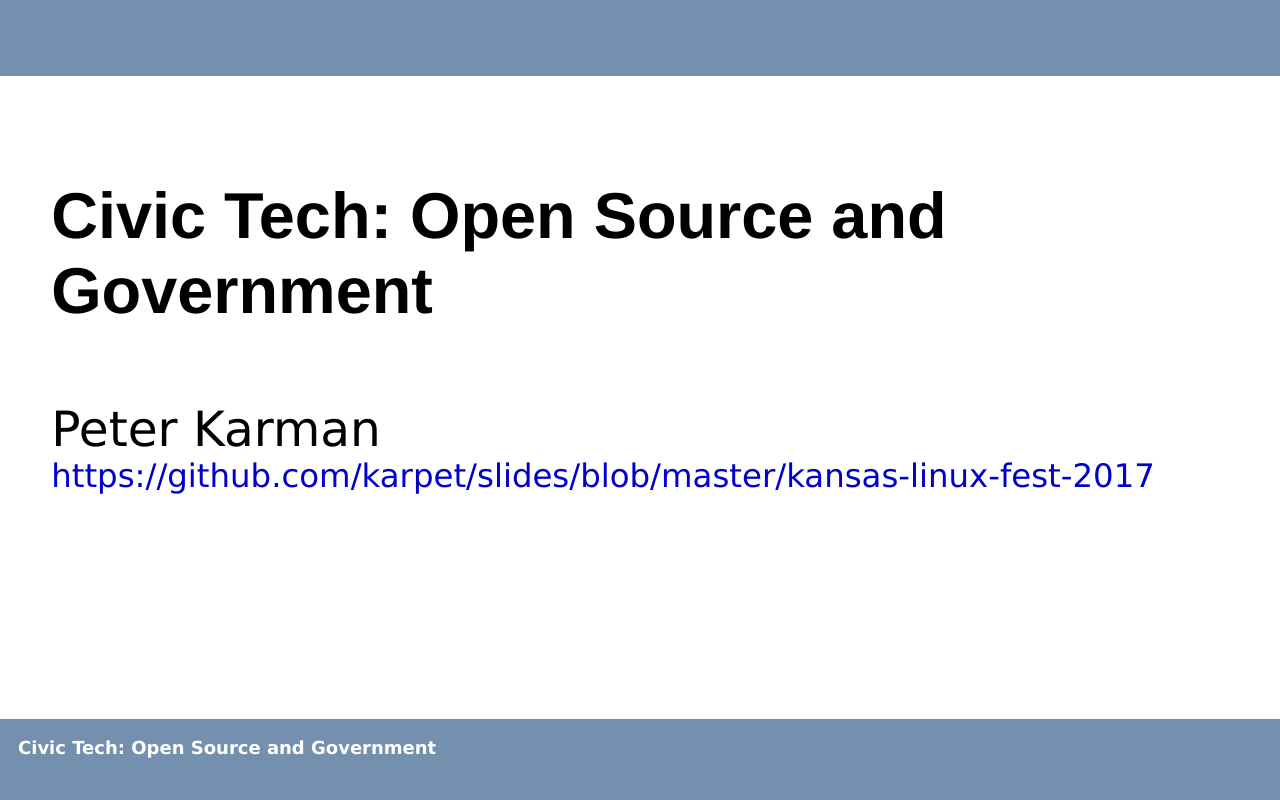
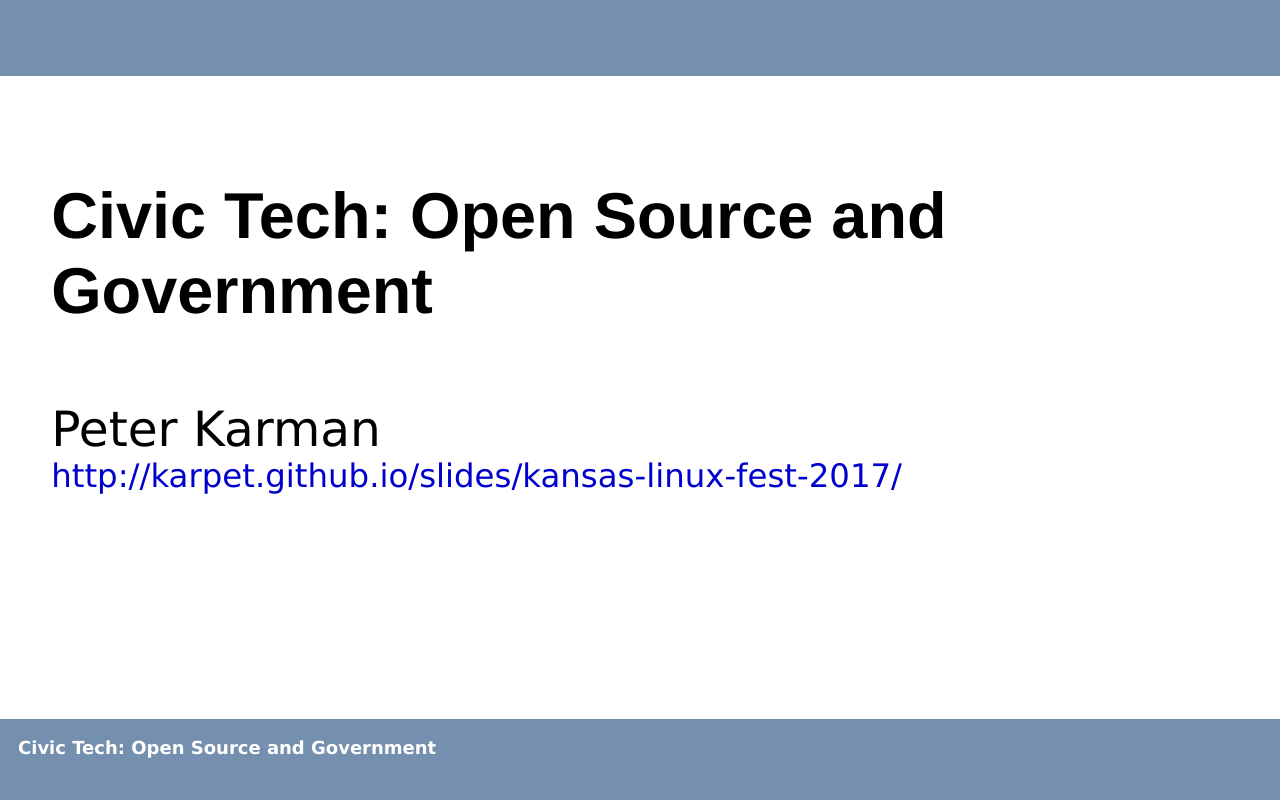
Before and after one commit to karpet/slides, a plain HTML site: page kansas-linux-fest-2017/index.html in a window 1280 px wide. Drawn offline with Linux system fonts and the light colour scheme.

Commit message:
host slides on github pages

```diff
--- a/kansas-linux-fest-2017/index.html
+++ b/kansas-linux-fest-2017/index.html
@@ -48,8 +48,8 @@
       <h3>Peter Karman</h3>
 
       <h4><a href=
-      "https://github.com/karpet/slides/blob/master/kansas-linux-fest-2017"
-      >https://github.com/karpet/slides/blob/master/kansas-linux-fest-2017</a></h4>
+      "http://karpet.github.io/slides/kansas-linux-fest-2017/"
+      >http://karpet.github.io/slides/kansas-linux-fest-2017/</a></h4>
     </div>
 
     <div class="slide">
```
